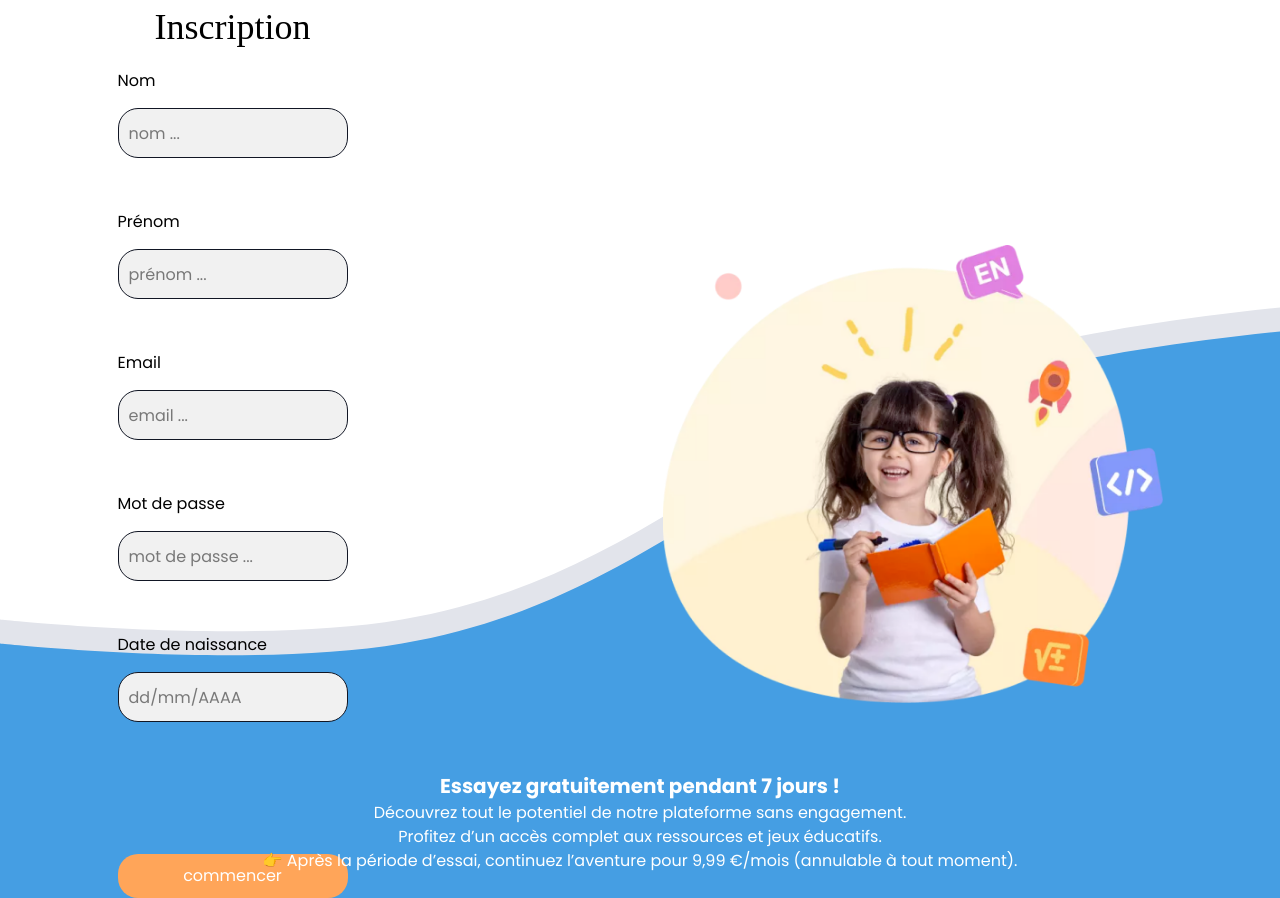
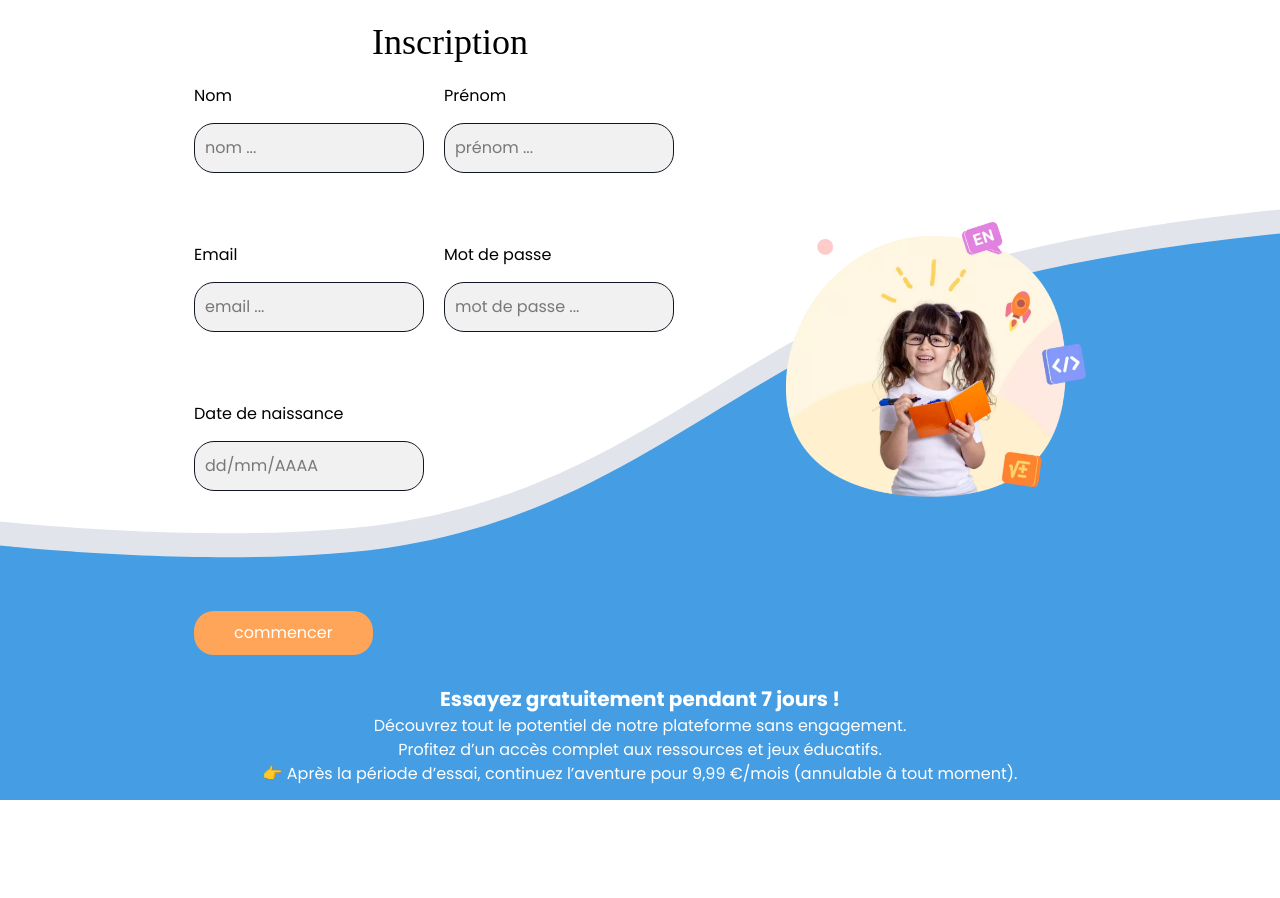
Before and after one commit to ScuBix1/frontend-mydigitalproject, a React (Vite) app: page /signup in a window 1280 px wide. After the commit the page ends 800 px from the top, so only its background shows below. Built offline with nearby package versions, Linux system fonts and the light colour scheme; a web font is replaced by a local one.

Commit message:
design: fix form display

```diff
--- a/src/components/InputText/InputText.tsx
+++ b/src/components/InputText/InputText.tsx
@@ -25,7 +25,7 @@ const InputText = (props: InputTextProps) => {
   return (
     <div className={clsx('flex flex-col gap-y-3', className)}>
       {textLabel && <label htmlFor={id}>{textLabel}</label>}
-      <div className='relative'>
+      <div className='relative w-[230px] h-[100px]'>
         <input
           type='text'
           id={id}
--- /dev/null
+++ b/src/lib/utils/useWindowHeight.ts
@@ -0,0 +1,17 @@
+import { useEffect, useRef } from 'react';
+
+export function useWindowHeight() {
+  const heightRef = useRef(window.innerHeight);
+
+  useEffect(() => {
+    const handleResize = () => {
+      heightRef.current = window.innerHeight;
+    };
+
+    window.addEventListener('resize', handleResize);
+
+    return () => window.removeEventListener('resize', handleResize);
+  }, []);
+
+  return heightRef;
+}
--- a/src/pages/Signin/Signin.tsx
+++ b/src/pages/Signin/Signin.tsx
@@ -8,7 +8,7 @@ const Signin = () => {
       <div className='min-h-[100dvh] flex flex-col justify-center items-center lg:flex-row lg:justify-around'>
         <div className='flex flex-col gap-y-4 justify-center items-center'>
           <h1 className='text-h1'>Se connecter</h1>
-          <form action='' className='flex flex-col gap-y-4'>
+          <form action='' className='flex flex-col gap-y-4 mx-auto'>
             <InputText id='email' textLabel='E-mail' placeholder='E-mail...' />
             <InputText
               id='password'
--- a/src/pages/Signup/Signup.tsx
+++ b/src/pages/Signup/Signup.tsx
@@ -22,12 +22,13 @@ const Signup = () => {
   };
 
   return (
-    <div className='relative flex flex-col items-center justify-around gap-x-20 min-h-[100dvh] lg:flex-row'>
+    <div className='relative flex flex-col items-center justify-around gap-x-20 min-h-[100dvh]'>
+      <div className=' flex flex-col items-center justify-around gap-x-20 min-h-[80dvh] lg:flex-row'>
         <div className='flex flex-col items-center'>
           <h1 className='text-center text-h1 mb-3'>Inscription</h1>
           <form
             onSubmit={handleSubmit(onSubmit)}
-          className='flex flex-col gap-y-4'
+            className='flex flex-col gap-4 lg:flex-row lg:flex-wrap lg:max-w-[512px]'
           >
             <InputText
               id='lastname'
@@ -68,7 +69,7 @@ const Signup = () => {
             <div className='h-2 text-red-500'>
               {isError && 'Une erreur est survenue'}
             </div>
-
+            <div className='basis-full'>
               <Button
                 variant='primary'
                 className='mt-4 lg:mt-10'
@@ -77,13 +78,15 @@ const Signup = () => {
               >
                 commencer
               </Button>
+            </div>
           </form>
         </div>
         <img
           src='/assets/images/signup-illustration.png'
-        className='w-[243px] lg:w-[500px] mt-10 '
+          className='w-[243px] lg:w-[300px] mt-10 '
         />
-      <div className='hidden absolute bottom-5 lg:block text-center text-[var(--foreground-secondary)]'>
+      </div>
+      <div className='hidden bottom-5 lg:block text-center text-[var(--foreground-secondary)]'>
         <h2 className='font-bold text-tag'>
           Essayez gratuitement pendant 7 jours !
         </h2>
```
Lines whose indentation alone changed are shown as unchanged.
